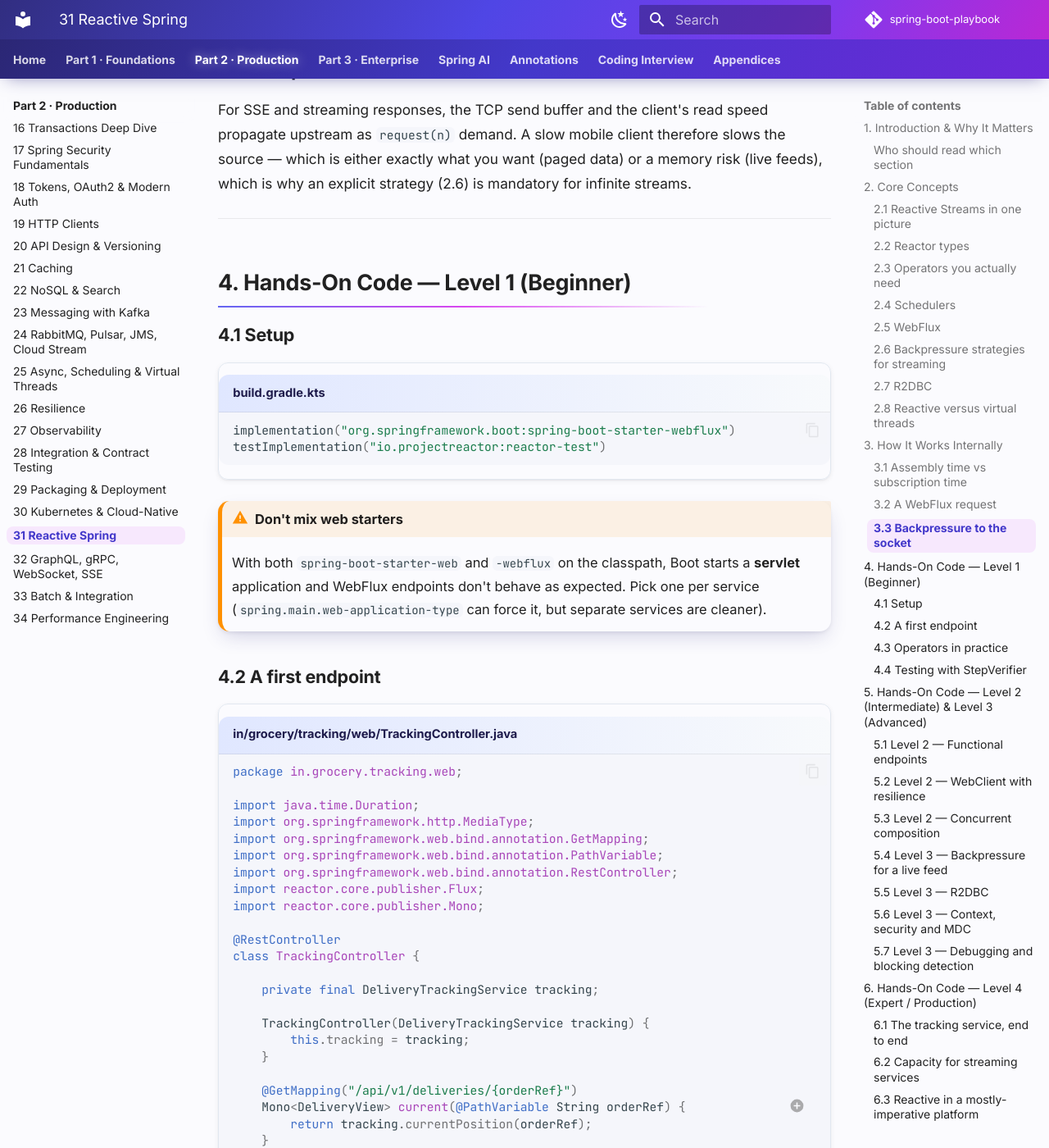
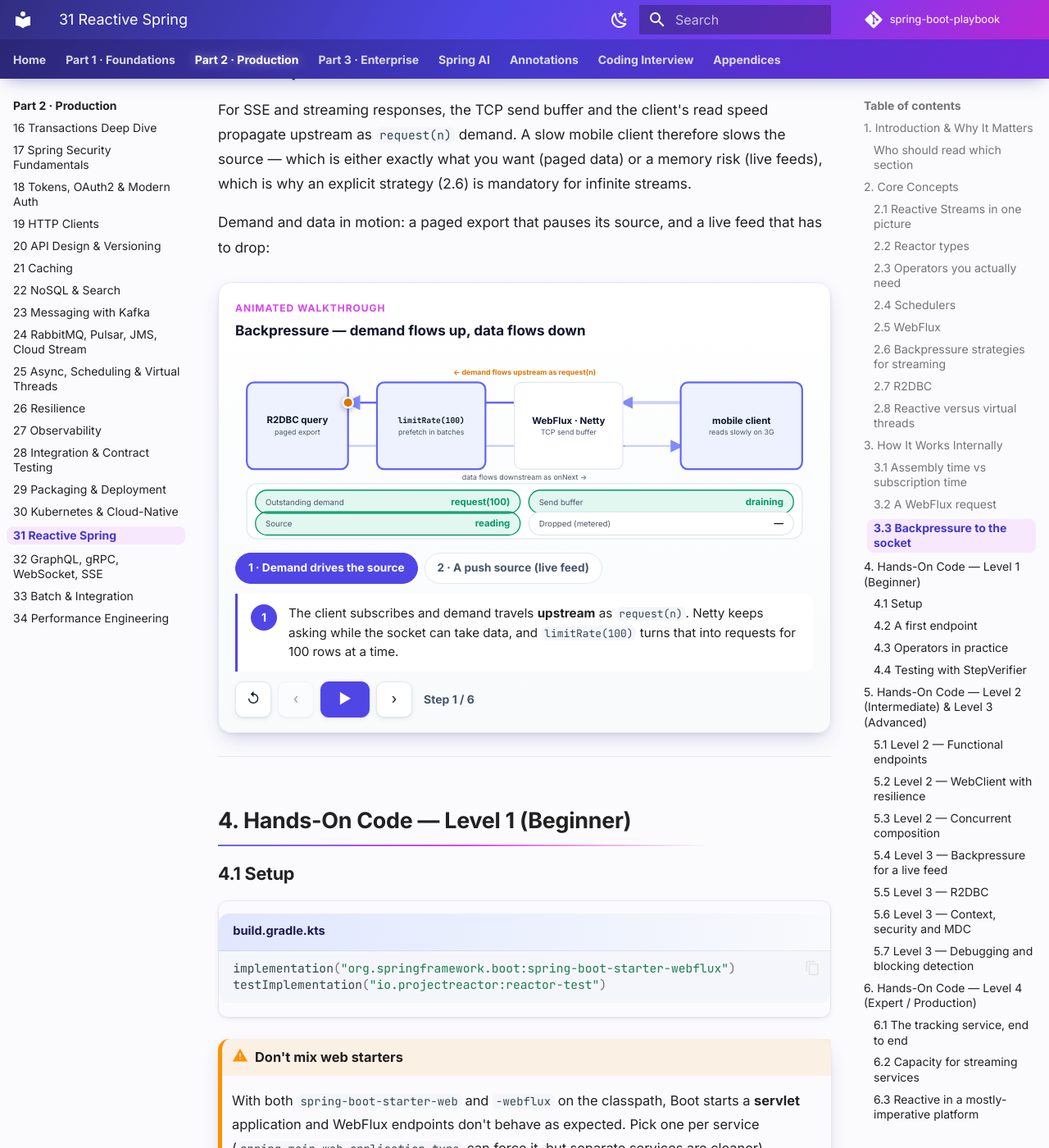
Before and after one commit to khiruashish/spring-boot-playbook, an MkDocs documentation site: the page built from docs/part-2-production/31-reactive-spring.md, in a window 1280 px wide and 1400 px high, scrolled down 7474 px. Shown: the whole window at 82% size. Built offline with MkDocs 1.6.1 and Material for MkDocs 9.7.7, drawn with Linux system fonts in a browser that asks for light colours; comment, search, counter and statistics services are not loaded.

Commit message:
Add virtual threads and backpressure animations (Ch 25, Ch 31)
Virtual threads: six requests on two carriers, unmounting on
blocking I/O and remounting on any free carrier, and a JNI call
pinning a carrier (with the Java 21-23 synchronized note).

Backpressure: request(n) demand flowing upstream while data flows
down; a paged R2DBC export with limitRate pausing its source when
the socket fills, and a push source using onBackpressureDrop and
sample. Main token can now also be painted as a signal.

Co-Authored-By: Claude Opus 5.5 <noreply@anthropic.com>
Claude-Session: https://claude.ai/code/session_019tfTGPAd6nb2qgVo5uYMhL

```diff
--- a/docs/javascripts/playbook-animations.js
+++ b/docs/javascripts/playbook-animations.js
@@ -10,7 +10,7 @@
  *   data-path   comma list of route names to move the token along; "name:rev" runs a route backwards
  *   data-par    space list of routes to animate AT THE SAME TIME, one extra token each (e.g. concurrent requests);
  *               flags after the name: ":rev", ":error" (red token), ":signal" (amber token, e.g. request(n))
- *   data-token  "error" paints the token red (an exception travelling back up the stack)
+ *   data-token  "error" paints the token red (an exception travelling back up the stack), "signal" amber
  *   data-hl / data-warn / data-dim / data-hide   space list of data-node names to highlight / flag / fade / hide
  *   data-tx     space list of "chipName:state". Built-in states: none, active, suspended, committed, rolledback,
  *               ignored. A chip may define its own: data-label-<state>="TEXT" sets the status text and
@@ -197,6 +197,7 @@
       clearExtras();
       var parTokens = par.map(extraToken);
       token.classList.toggle("is-error", li.getAttribute("data-token") === "error");
+      token.classList.toggle("is-signal", li.getAttribute("data-token") === "signal");
 
       caption.textContent = "";
       var num = el("span", "pb-anim-step-num", String(i + 1));
--- a/docs/part-2-production/31-reactive-spring.md
+++ b/docs/part-2-production/31-reactive-spring.md
@@ -178,6 +178,10 @@ The key property: between issuing I/O and receiving the result, **no thread is p
 ### 3.3 Backpressure to the socket
 
 For SSE and streaming responses, the TCP send buffer and the client's read speed propagate upstream as `request(n)` demand. A slow mobile client therefore slows the source — which is either exactly what you want (paged data) or a memory risk (live feeds), which is why an explicit strategy (2.6) is mandatory for infinite streams.
+
+Demand and data in motion: a paged export that pauses its source, and a live feed that has to drop:
+
+--8<-- "docs/snippets/animations/backpressure.html"
 
 ---
 
--- /dev/null
+++ b/docs/snippets/animations/backpressure.html
@@ -0,0 +1,57 @@
+<div class="pb-anim" data-pb-anim>
+<div class="pb-anim-head"><span class="pb-anim-kicker">Animated walkthrough</span><span class="pb-anim-title">Backpressure — demand flows up, data flows down</span></div>
+<div class="pb-anim-stage">
+<svg viewBox="0 40 800 260" role="img" aria-labelledby="pb-bp-title pb-bp-desc" xmlns="http://www.w3.org/2000/svg">
+<title id="pb-bp-title">Reactive backpressure</title>
+<desc id="pb-bp-desc">A reactive pipeline from a source through an operator and WebFlux on Netty to a slow mobile client. Demand travels upstream as request(n) signals and items travel downstream only as requested. With a paged R2DBC export and limitRate, a full socket pauses the source. With a Redis pub/sub push source, onBackpressureDrop and sample discard positions nobody asked for.</desc>
+<defs><marker id="pb-bp-arrow" viewBox="0 0 10 10" refX="8" refY="5" markerWidth="7" markerHeight="7" orient="auto-start-reverse"><path d="M0 0 L10 5 L0 10 z" fill="#818cf8"/></marker></defs>
+<path class="pb-route" data-path="d_all" d="M616 108 L156 108" fill="none" stroke="#a5b4fc" stroke-width="2.5" marker-end="url(#pb-bp-arrow)"/>
+<path class="pb-route" data-path="d_cn" d="M616 108 L536 108" fill="none" stroke="#a5b4fc" stroke-width="2.5" marker-end="url(#pb-bp-arrow)"/>
+<path class="pb-route" data-path="f_all" d="M156 168 L616 168" fill="none" stroke="#a5b4fc" stroke-width="2.5" marker-end="url(#pb-bp-arrow)"/>
+<path class="pb-route" data-path="f_sn" d="M156 168 L536 168" fill="none" stroke="#a5b4fc" stroke-width="2.5" marker-end="url(#pb-bp-arrow)"/>
+<path class="pb-route" data-path="f_so" d="M156 168 L271 168" fill="none" stroke="#a5b4fc" stroke-width="2.5" marker-end="url(#pb-bp-arrow)"/>
+<g data-node="src"><rect class="pb-box" x="16" y="80" width="140" height="120" rx="10" fill="#ffffff" stroke="#cbd5e1"/></g>
+<g data-node="op"><rect class="pb-box" x="196" y="80" width="150" height="120" rx="10" fill="#ffffff" stroke="#cbd5e1"/></g>
+<g data-node="net"><rect class="pb-box" x="386" y="80" width="150" height="120" rx="10" fill="#ffffff" stroke="#cbd5e1"/><text class="t-b t-c" x="461" y="137">WebFlux · Netty</text><text class="t-xs t-sub t-c" x="461" y="152">TCP send buffer</text></g>
+<g data-node="cli"><rect class="pb-box" x="616" y="80" width="168" height="120" rx="10" fill="#ffffff" stroke="#cbd5e1"/><text class="t-b t-c" x="700" y="137">mobile client</text><text class="t-xs t-sub t-c" x="700" y="152">reads slowly on 3G</text></g>
+<text class="t-xs t-warn" x="400" y="70" text-anchor="middle">← demand flows upstream as request(n)</text>
+<text class="t-xs t-sub" x="400" y="214" text-anchor="middle">data flows downstream as onNext →</text>
+<g data-scenes="paged">
+<text class="t-b" x="86" y="136" text-anchor="middle">R2DBC query</text>
+<text class="t-xs t-sub" x="86" y="152" text-anchor="middle">paged export</text>
+<text class="t-b t-mono t-11" x="271" y="136" text-anchor="middle">limitRate(100)</text>
+<text class="t-xs t-sub" x="271" y="152" text-anchor="middle">prefetch in batches</text>
+</g>
+<g data-scenes="live">
+<text class="t-b" x="86" y="136" text-anchor="middle">Redis pub/sub</text>
+<text class="t-xs t-sub" x="86" y="152" text-anchor="middle">rider positions</text>
+<text class="t-b t-mono t-10" x="271" y="130" text-anchor="middle">onBackpressureDrop()</text>
+<text class="t-b t-mono t-10" x="271" y="148" text-anchor="middle">sample(2s)</text>
+</g>
+<rect class="pb-box" x="16" y="220" width="768" height="76" rx="14" fill="#f8fafc" stroke="#cbd5e1"/>
+<g data-tx="demand" data-state="none" data-label-n100="request(100)" data-tone-n100="active" data-label-zero="0 · nobody asks" data-tone-zero="suspended" data-label-none="—" data-tone-none="none"><rect class="pb-chip" x="28" y="229" width="366" height="32" rx="16" fill="#ffffff" stroke="#cbd5e1"/><text class="t-sm" x="42" y="249.5">Outstanding demand</text><text class="t-b pb-tx-status" data-tx-status x="380" y="249.5" text-anchor="end">—</text></g>
+<g data-tx="buffer" data-state="none" data-label-low="draining" data-tone-low="active" data-label-full="FULL" data-tone-full="rolledback"><rect class="pb-chip" x="406" y="229" width="366" height="32" rx="16" fill="#ffffff" stroke="#cbd5e1"/><text class="t-sm" x="420" y="249.5">Send buffer</text><text class="t-b pb-tx-status" data-tx-status x="758" y="249.5" text-anchor="end">—</text></g>
+<g data-tx="source" data-state="none" data-label-reading="reading" data-tone-reading="active" data-label-paused="PAUSED · cursor idle" data-tone-paused="suspended" data-label-push="pushing · can&#x27;t pause" data-tone-push="rolledback"><rect class="pb-chip" x="28" y="259" width="366" height="32" rx="16" fill="#ffffff" stroke="#cbd5e1"/><text class="t-sm" x="42" y="279.5">Source</text><text class="t-b pb-tx-status" data-tx-status x="380" y="279.5" text-anchor="end">—</text></g>
+<g data-tx="dropped" data-state="none" data-label-zero="0" data-tone-zero="none" data-label-some="stale positions dropped" data-tone-some="committed"><rect class="pb-chip" x="406" y="259" width="366" height="32" rx="16" fill="#ffffff" stroke="#cbd5e1"/><text class="t-sm" x="420" y="279.5">Dropped (metered)</text><text class="t-b pb-tx-status" data-tx-status x="758" y="279.5" text-anchor="end">—</text></g>
+<circle class="pb-anim-token" r="9" cx="-40" cy="-40" fill="#4f46e5" stroke="#ffffff" stroke-width="2.5"/>
+</svg>
+</div>
+<div class="pb-anim-script" data-scene="paged">
+<p class="pb-anim-scene-title"><strong>1 · Demand drives the source</strong></p>
+<ol>
+<li data-par="d_all:signal" data-hl="cli op src" data-tx="demand:n100 buffer:low source:reading dropped:none">The client subscribes and demand travels <strong>upstream</strong> as <code>request(n)</code>. Netty keeps asking while the socket can take data, and <code>limitRate(100)</code> turns that into requests for 100 rows at a time.</li>
+<li data-par="f_all f_all f_all f_all" data-hl="cli" data-tx="demand:n100 buffer:low source:reading dropped:none">Rows flow down only as fast as they were requested. Nothing is pushed that nobody asked for.</li>
+<li data-hl="cli" data-warn="cli" data-tx="demand:n100 buffer:full source:reading dropped:none">The mobile client reads slowly, so the TCP send buffer fills up…</li>
+<li data-par="f_sn f_sn" data-hl="net" data-warn="net" data-tx="demand:zero buffer:full source:reading dropped:none">…and Netty stops requesting. Rows already requested arrive and wait, but no new demand goes upstream.</li>
+<li data-hl="src" data-tx="demand:zero buffer:full source:paused dropped:none">So the source simply <strong>pauses</strong>: the database cursor isn't read any further and memory stays flat. For a paged export, that's exactly what you want.</li>
+<li data-par="d_all:signal f_all f_all" data-hl="cli src" data-tx="demand:n100 buffer:low source:reading dropped:none">When the client catches up, demand resumes and so does the source.</li>
+</ol></div>
+<div class="pb-anim-script" data-scene="live">
+<p class="pb-anim-scene-title"><strong>2 · A push source (live feed)</strong></p>
+<ol>
+<li data-par="f_sn f_sn f_sn f_sn f_sn" data-hl="src" data-warn="src" data-tx="demand:zero buffer:full source:push dropped:zero">Rider positions come from Redis pub/sub: a <strong>push</strong> source that can't be paused. Positions keep arriving whether or not anyone asked.</li>
+<li data-hl="net cli" data-warn="net" data-tx="demand:zero buffer:full source:push dropped:zero">With a slow client and no strategy, they would pile up in a buffer per connection: a memory leak with extra steps.</li>
+<li data-par="f_so:error f_so:error f_so:error" data-hl="op" data-tx="demand:zero buffer:full source:push dropped:some"><code>onBackpressureDrop()</code> discards positions nobody has asked for (and counts them in a metric). For live data, only the newest value matters anyway.</li>
+<li data-par="d_all:signal f_all" data-hl="op cli" data-tx="demand:n100 buffer:low source:push dropped:some"><code>sample(2s)</code> sends at most one position every two seconds, so the client always gets a recent position and nothing piles up. Financial events are different: never drop them; persist and let clients replay.</li>
+</ol></div>
+</div>
```
Also changed, not shown: docs/part-2-production/25-async-scheduling-virtual-threads.md (+4 -0 lines), docs/snippets/animations/virtual-threads.html (added, +66 -0 lines).
